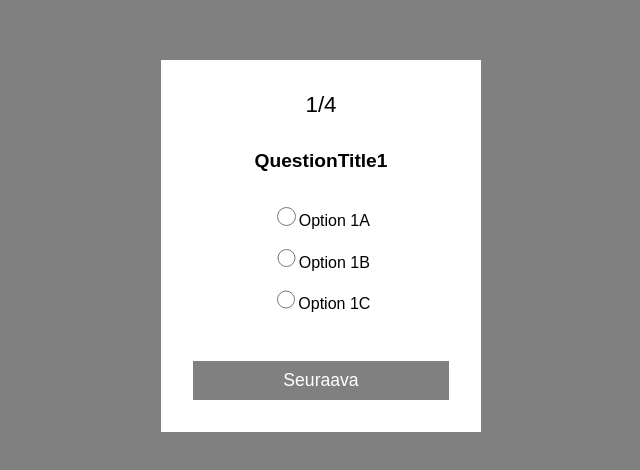
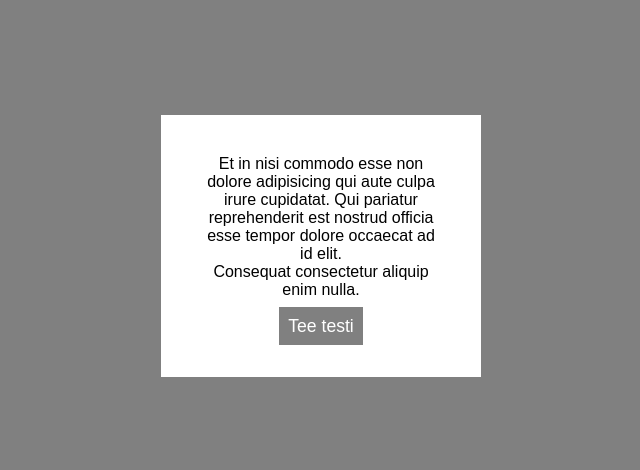
Before and after one commit to mikkom79/Liikuntakoutsaus, a React (Create React App) app in the folder cra/: page / in a window 1280 px wide. Shown: the part 154-624 px from the top of the page, without its empty margins (319-959 px from the left). Built offline with nearby package versions, Linux system fonts and the light colour scheme.

Commit message:
setting up PreQuiz.js

```diff
--- a/cra/src/App.js
+++ b/cra/src/App.js
@@ -1,11 +1,17 @@
 import { useState } from "react";
 import Form from "./components/Form";
+import PreQuiz from "./components/PreQuiz";
 
 function App() {
-  const [preDone, setPreDone] = useState(true);
+
+   const [preDone, setPreDone] = useState(false);
+   const [quizDone, setQuizDone] = useState(false);
+   const [quizResult, setQuizResult] = useState(undefined);
+
  //tarkista, onko alkukartoitus (työkyky 0-10) tehty
   return (
     <div className="App">
+      {!preDone && <PreQuiz setPreDone={setPreDone} />}
       {preDone && <Form />}
     </div>
   );
--- /dev/null
+++ b/cra/src/components/PreQuiz.js
@@ -0,0 +1,41 @@
+import { useState } from "react";
+
+const PreQuiz = ({ setPreDone }) => {
+  const [showForm, setShowForm] = useState(false);
+  const [showResult, setShowResult] = useState(false);
+
+  const handleSubmit = (e) => {
+        e.preventDefault();
+        setPreDone(true);
+    }
+
+  return (
+    <div>
+      {!showForm && (
+        <p>
+          Et in nisi commodo esse non dolore adipisicing qui aute culpa irure
+          cupidatat. Qui pariatur reprehenderit est nostrud officia esse tempor
+          dolore occaecat ad id elit.
+          <br />
+          Consequat consectetur aliquip enim nulla.
+        </p>
+      )}
+      {!showForm && (
+        <button onClick={() => setShowForm(true)}>Tee testi</button>
+      )}
+
+      {showForm && (
+        <form onSubmit={handleSubmit}>
+          <p>
+            Velit elit culpa ea nisi aliquip consectetur commodo sit quis
+            laborum magna Lorem. Deserunt laboris aliquip eu culpa. Mollit
+            excepteur ex ex occaecat aliqua in Lorem excepteur?
+          </p>
+        </form>
+      )}
+      {showForm && <button type="submit" onClick={handleSubmit}>Lähetä vastaus</button>}
+    </div>
+  );
+};
+
+export default PreQuiz;
```
